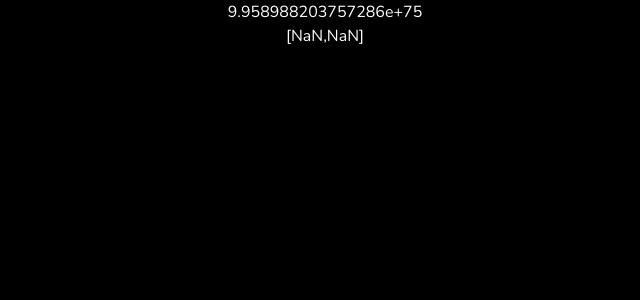
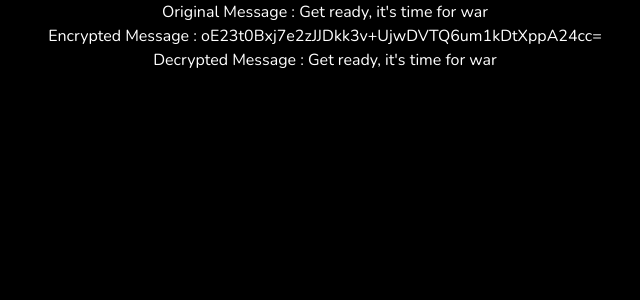
Before and after one commit to Caffeine-Coders/Cryptography-project, a React (Create React App) app: page /enc in a window 1280 px wide. Shown: the top 300 px of the page, without its empty margins (315-955 px from the left). Built offline with nearby package versions, Linux system fonts and the light colour scheme; a web font is replaced by a local one.

Commit message:
encryption decryption & signature

```diff
--- a/package.json
+++ b/package.json
@@ -10,6 +10,7 @@
     "@testing-library/user-event": "^13.5.0",
     "bootstrap": "^5.3.0-alpha3",
     "bootstrap-icons": "^1.10.4",
+    "crypto-js": "^4.1.1",
     "elliptic": "^6.5.4",
     "firebase": "^9.20.0",
     "react": "^18.2.0",
--- a/src/ecc/encryption.jsx
+++ b/src/ecc/encryption.jsx
@@ -1,80 +1,54 @@
+import {AES, enc} from 'crypto-js'
+import { curve } from 'elliptic'
 export const Encryption =() => {
-var p = 0xFFFFFFFFFFFFFFFFFFFFFFFFFFFFFFFFFFFFFFFFFFFFFFFFFFFFFFFEFFFFFC2F;
-var a = 0x0000000000000000000000000000000000000000000000000000000000000000;
-var b = 0x0000000000000000000000000000000000000000000000000000000000000007
-var G = (0x79BE667EF9DCBBAC55A06295CE870B07029BFCDB2DCE28D959F2815B16F81798,
-    0x483ADA7726A3C4655DA4FBFC0E1108A8FD17B448A68554199C47D08FFB10D4B8)
-var n = 0xFFFFFFFFFFFFFFFFFFFFFFFFFFFFFFFEBAAEDCE6AF48A03BBFD25E8CD0364141;
-let private_key1 = Math.floor(Math.random()*n) +1;
-let public_key1 = point_multiplication(private_key1,G,p,a)
-function point_multiplication(n,P,p,a){
-    let Q = null
-    let R = P
-    while(n>0){
-        if(n%2 == 1){
-            Q = point_addition(Q,R,p,a)
-        }
-        R = point_doubling(R,p,a)
-        n = Math.floor(n/2)
-    }
-    return Q
-}
-function point_addition(P,Q,p,a){
-    if(P == null){
-        return Q
-    }
-    if (Q == null){
-        return P
-    }
-    if(P.x == Q.x && P.y != Q.y){
-        return null
-    }
-    let s;
-    if(P.x == Q.x && P.y == Q.y){
-        s = (3 * P.x * P.x +a)*mod_inverse(2*P.y,p)
-    }
-    else{
-        s = (Q.y - P.y) * mod_inverse(Q.x - P.x , p)
-    }
-    let x = (s*s - P.x - Q.x) % p
-    let y = (s * (P.x -x ) - P.y)%p
-    return {x:x,y: y}
-}
-function point_doubling(P,p,a){
-    if(P==null){
-        return null
-    }
-    let s = (3* P.x * P.x + a) * mod_inverse(2*P.y,p)
-    let x = (s*s - 2*P.x)%p
-    let y = (s * (P.x - x ) - P.y) % p
-    return {x:x,y:y}
-}
-function mod_inverse(a,m){
-    let m0 = m
-    let x0 = 0, x1= 1
-    if(m==1){
-        return 0
-    }
-    while(a>1){
-        let q = Math.floor(a/m)
-        let t = m
-        m = a % m
-        a = t
-        t = x0
-        x0 = x1 - q * x0
-        x1 = t
-    }
-    if(x1<0){
-        x1 += m0
-    }
-    return x1
-}
-return(
-    <div>
-        {private_key1}
-        <br/>
-        [{public_key1.x},{public_key1.y}]
-    </div>
-)
+    var EC = require('elliptic').ec
+    var ec = new EC('secp256k1')
+    var key1 = ec.genKeyPair()
+    var key2 = ec.genKeyPair()
+    var shared1 = key1.derive(key2.getPublic())
+    var shared2 = key2.derive(key1.getPublic())
+    console.log(shared1)
+    console.log(shared2)
+    const message = "Get ready, it's time for war"
+    const iv = enc.Hex.parse('00000000000000000000000000000000')
+    const encrypted = AES.encrypt(message,shared1,{iv:iv}).toString()
+    const decrypted = AES.decrypt(encrypted,shared2, {iv:iv}).toString(enc.Utf8)
+    console.log("original message: ",message)
+    console.log("encrypted message",encrypted)
+    console.log("decrypted message",decrypted)
+    const originalHash = ec.hash().update(message).digest()
+    const fakemessage = "hii trial message"
+    const decryptedHash = ec.hash().update(decrypted).digest()
+    const signature = key1.sign(originalHash)
+    const publicKey1 = key1.getPublic()
+    const verification = ec.verify(decryptedHash,signature,publicKey1)
+    // const verification = publicKey1.verify(originalHash,signature)
+    console.log("Verified", verification)
+   return(
+        <div>
+            <div>
+            Original Message : {message}
+            </div>
+            <div>
+            Encrypted Message : {encrypted}
+            </div>
+            <div>
+                {verification ? (
+                    <div>
+                    Decrypted Message : {decrypted}
+                    </div>
+                ) : (
+                    <div>
+                        Verification Failed
+                        </div>
+                )
+
+            }
+            </div>
+
+        </div>
+    )
+
+
 
 }
```
Also changed, not shown: 1 other file (tests, documents, lock files or other folders).
